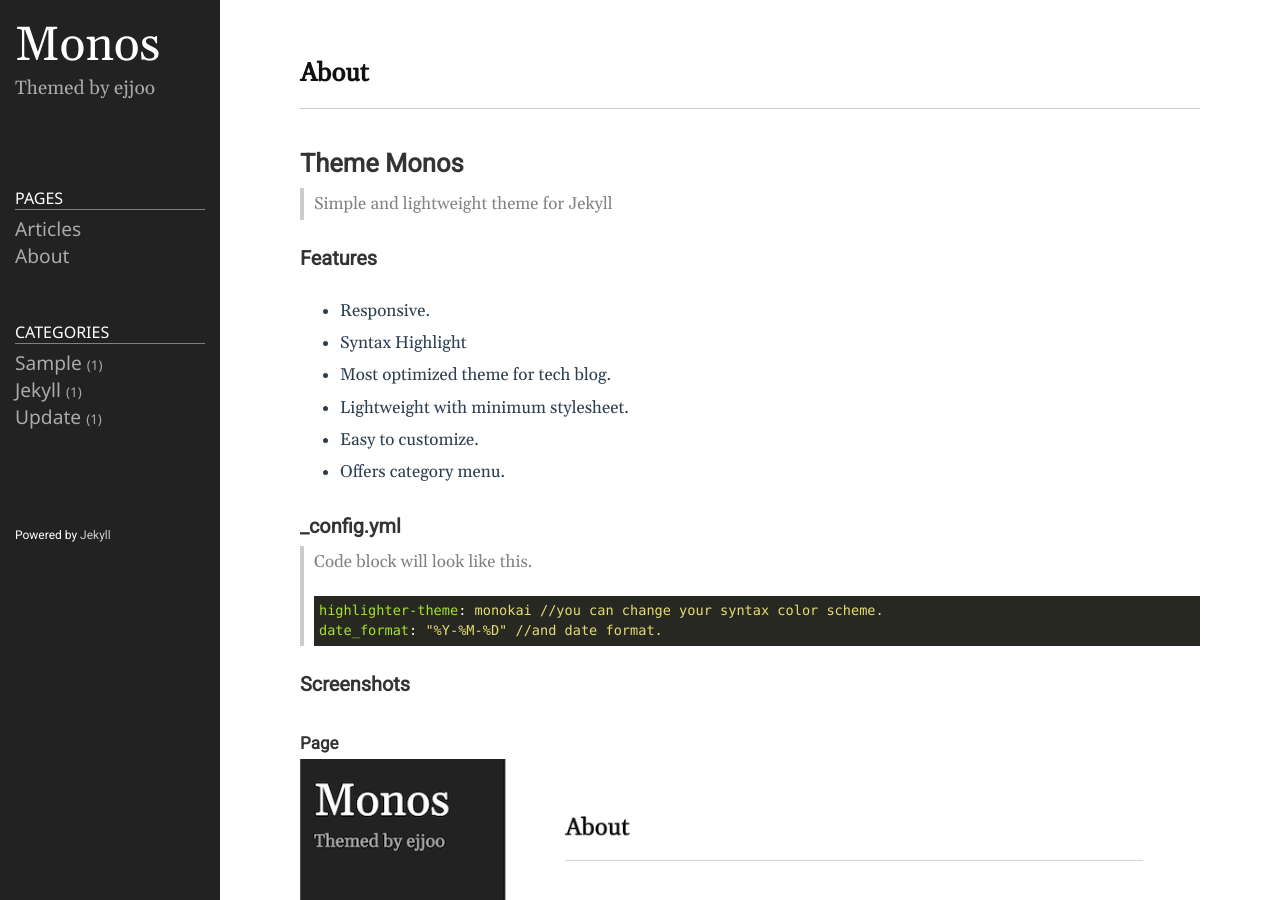
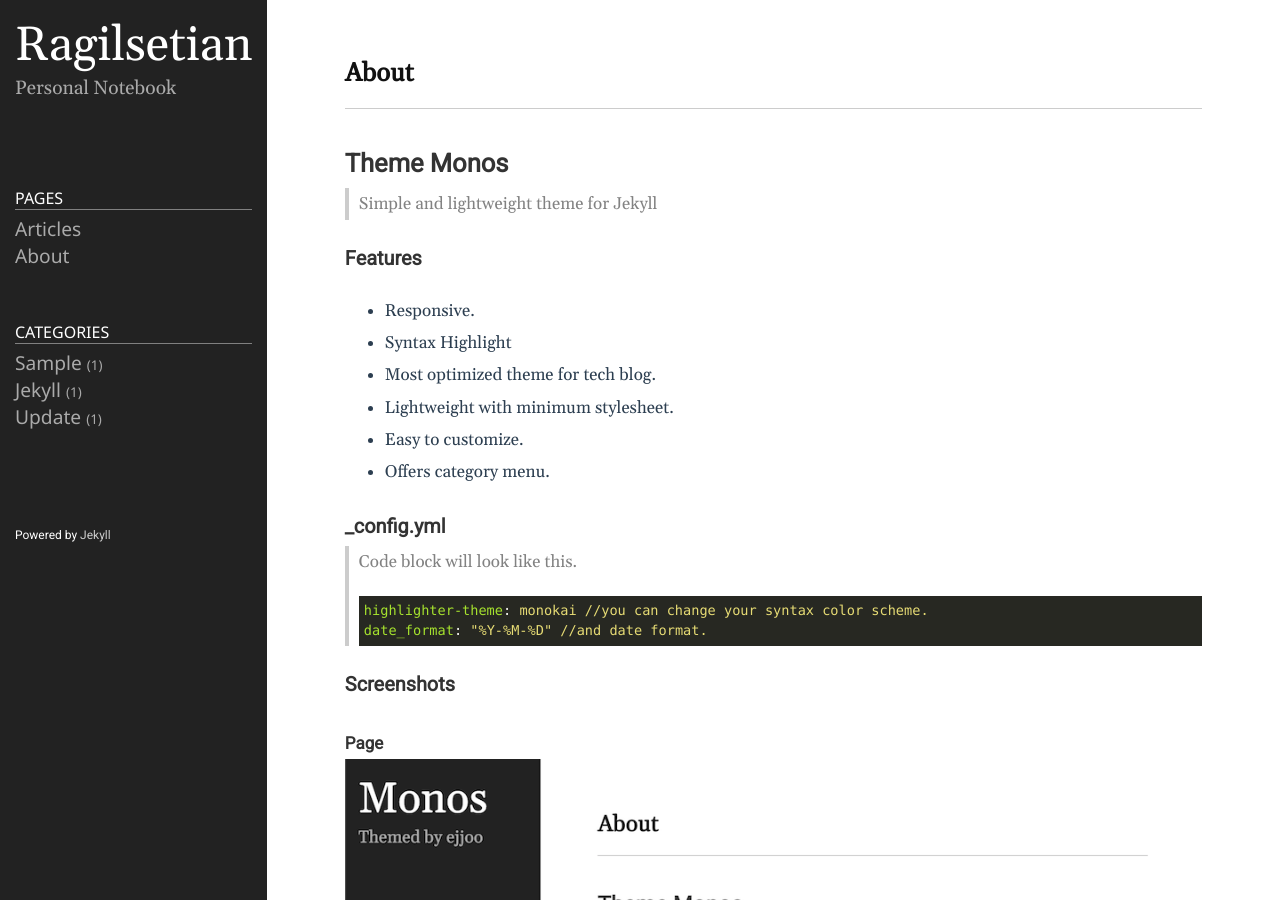
Before and after one commit to ragilsetian/ragilsetian.github.io, a Jekyll site: the page built from README.md, in a window 1280 px wide and 900 px high. Built offline with Jekyll 4.4.1, drawn with Linux system fonts in a browser that asks for light colours.

Commit message:
edit config_yaml

```diff
--- a/_config.yml
+++ b/_config.yml
@@ -18,13 +18,13 @@
 # You can create any custom variable you would like, and they will be accessible
 # in the templates via {{ site.myvariable }}.
 
-title: Monos
-email: ejjoo7994@gmail.com
+title: Ragilsetian
+email: ragilsanjaya99@gmail.com
 description: >- # this means to ignore newlines until "baseurl:"
-  Themed by ejjoo
+  Personal Notebook
 # baseurl: "/" # the subpath of your site, e.g. /blog
 # url: "http://ejjoo.github.io" # the base hostname & protocol for your site, e.g. http://example.com
-github_username: ejjoo
+github_username: ragilsetian
 highlighter: rouge
 svg:
   optimize: true
```
